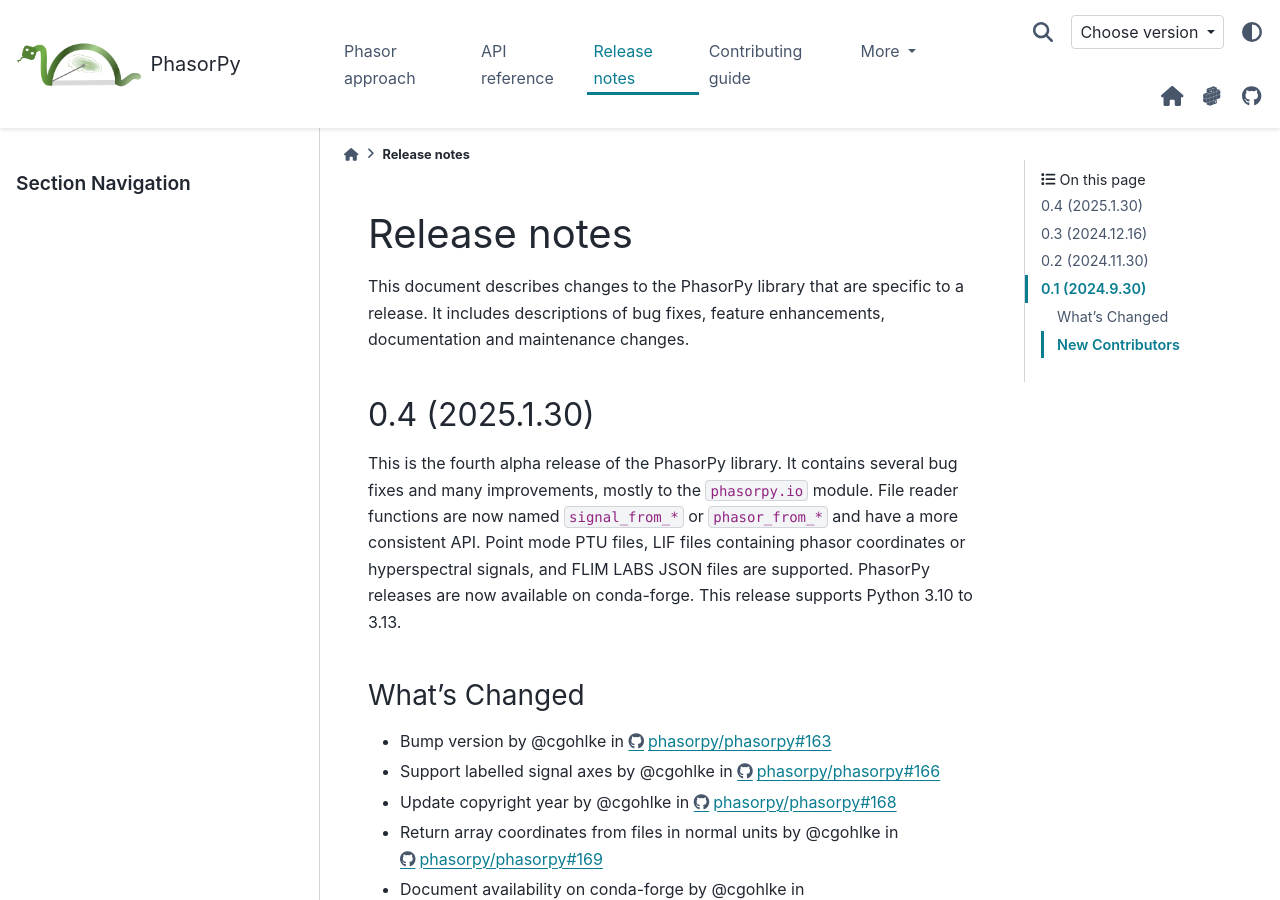
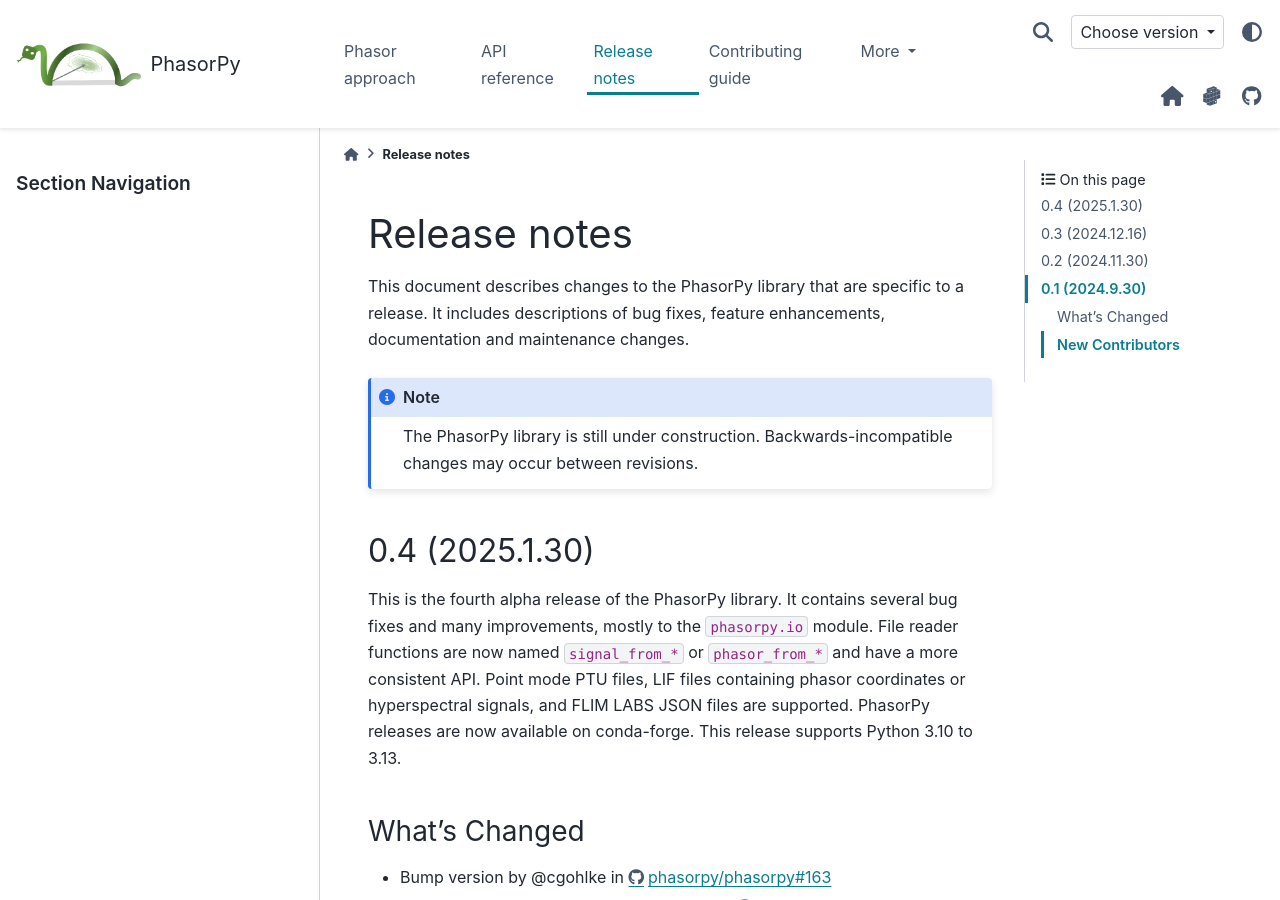
Before and after one commit to phasorpy/phasorpy, a Sphinx documentation site: the page built from docs/release.rst, in a window 1280 px wide and 900 px high. Built offline with Sphinx 7.4.7 and the PyData theme 0.15.4, drawn with Linux system fonts in a browser that asks for light colours; pages that are not in the unit, such as notebooks, are missing from menus.

Commit message:
Rephrase notes

```diff
--- a/docs/api/index.rst
+++ b/docs/api/index.rst
@@ -3,6 +3,10 @@ API reference
 
 This documents the application programming and command line interfaces of the
 PhasorPy library version |version|.
+
+.. note::
+    The PhasorPy library is still under construction. Backwards-incompatible
+    changes may occur between revisions.
 
 .. toctree::
     :maxdepth: 3
--- a/docs/release.rst
+++ b/docs/release.rst
@@ -5,11 +5,16 @@ This document describes changes to the PhasorPy library that are specific to
 a release. It includes descriptions of bug fixes, feature enhancements,
 documentation and maintenance changes.
 
+.. note::
+    The PhasorPy library is still under construction. Backwards-incompatible
+    changes may occur between revisions.
+
 0.4 (2025.1.30)
 ---------------
 
 This is the fourth alpha release of the PhasorPy library.
-It contains several bug fixes and many improvements, mostly to the ``phasorpy.io`` module.
+It contains several bug fixes and many improvements, mostly to the
+``phasorpy.io`` module.
 File reader functions are now named ``signal_from_*`` or ``phasor_from_*``
 and have a more consistent API.
 Point mode PTU files, LIF files containing phasor coordinates or hyperspectral
```
